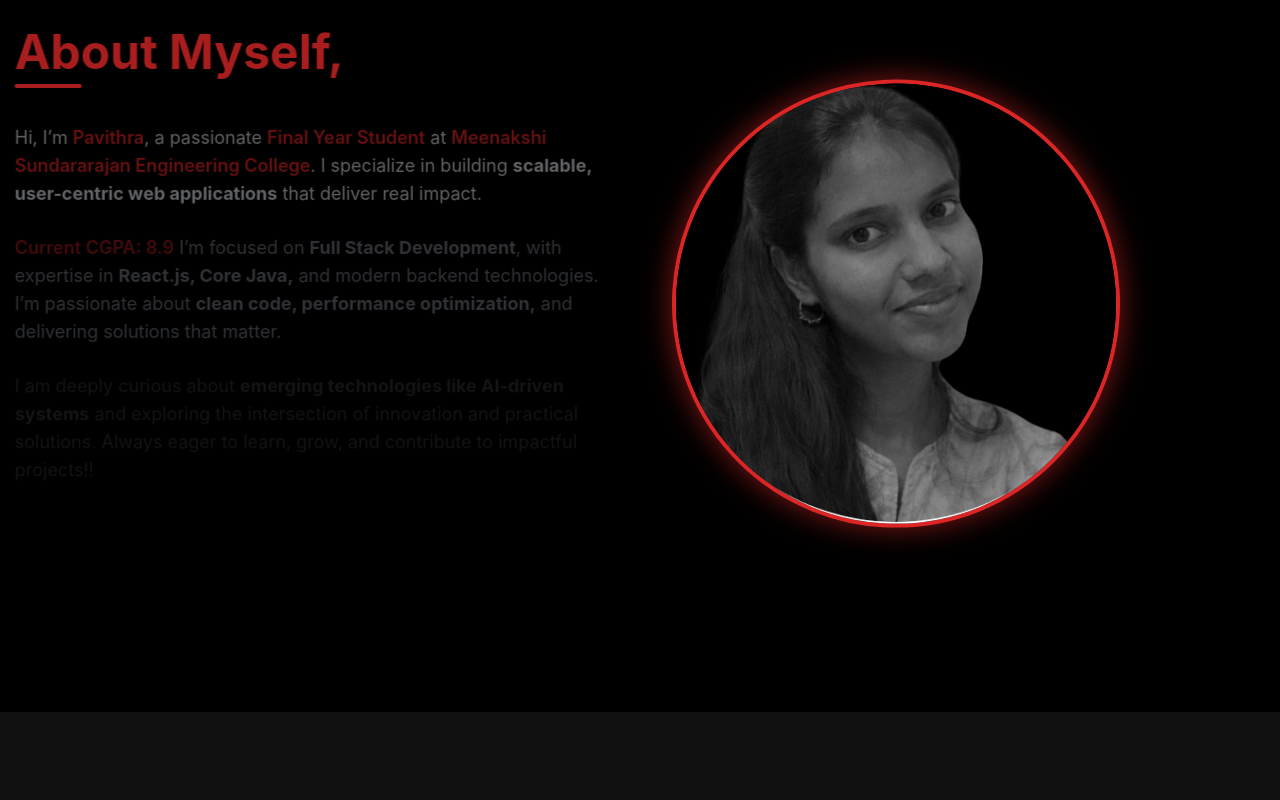
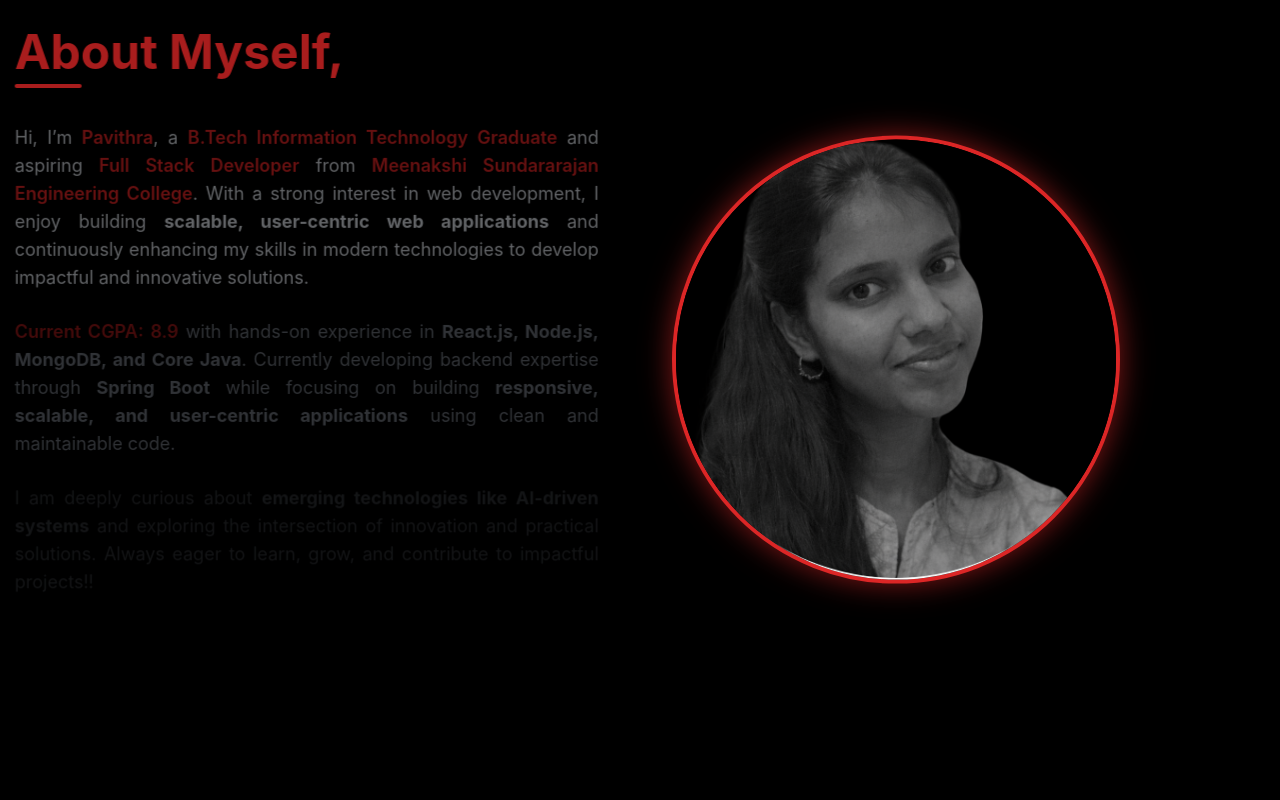
Before and after one commit to G-Pavithra8/my-portfolio, a React (Create React App) app: page / in a window 1280 px wide. Shown: the part 900-1700 px from the top of the page. Built offline with nearby package versions, Linux system fonts and the light colour scheme.

Commit message:
Updated portfolio content and skills

```diff
--- a/src/components/About.jsx
+++ b/src/components/About.jsx
@@ -52,24 +52,23 @@ export default function About() {
               initial={{ opacity: 0, y: 10 }}
               whileInView={{ opacity: 1, y: 0 }}
               transition={{ duration: 0.6, delay: 0.2 }}
+              style={{ textAlign: "justify" }}
             >
-              Hi, I’m <span className="text-red-600 font-semibold">Pavithra</span>, a passionate <span className="text-red-600 font-semibold">Final Year Student</span> at <span className="text-red-600 font-semibold">Meenakshi Sundararajan Engineering College</span>. I specialize in building <strong>scalable, user-centric web applications</strong> that deliver real impact.
-            </motion.p>
-
+            Hi, I’m <span className="text-red-600 font-semibold">Pavithra</span>, a <span className="text-red-600 font-semibold">B.Tech Information Technology Graduate</span> and aspiring <span className="text-red-600 font-semibold">Full Stack Developer</span> from <span className="text-red-600 font-semibold">Meenakshi Sundararajan Engineering College</span>. With a strong interest in web development, I enjoy building <strong>scalable, user-centric web applications</strong> and continuously enhancing my skills in modern technologies to develop impactful and innovative solutions. </motion.p>
             <motion.p
               className="text-gray-400 text-base md:text-lg leading-relaxed"
               initial={{ opacity: 0, y: 10 }}
               whileInView={{ opacity: 1, y: 0 }}
               transition={{ duration: 0.6, delay: 0.3 }}
+              style={{ textAlign: "justify" }}
             >
-              <span className="text-red-600 font-semibold">Current CGPA: 8.9</span> I’m focused on <strong>Full Stack Development</strong>, with expertise in <strong>React.js, Core Java,</strong> and modern backend technologies. I’m passionate about <strong>clean code, performance optimization,</strong> and delivering solutions that matter.
-            </motion.p>
-
-            <motion.p
+             <span className="text-red-600 font-semibold">Current CGPA: 8.9</span> with hands-on experience in <strong>React.js, Node.js, MongoDB, and Core Java</strong>. Currently developing backend expertise through <strong>Spring Boot</strong> while focusing on building <strong>responsive, scalable, and user-centric applications</strong> using clean and maintainable code. </motion.p>
+              <motion.p
               className="text-gray-400 text-base md:text-lg leading-relaxed"
               initial={{ opacity: 0, y: 10 }}
               whileInView={{ opacity: 1, y: 0 }}
               transition={{ duration: 0.6, delay: 0.4 }}
+              style={{ textAlign: "justify" }}
             >
               I am deeply curious about <strong>emerging technologies like AI-driven systems</strong> and exploring the intersection of innovation and practical solutions. Always eager to learn, grow, and contribute to impactful projects!!
             </motion.p>
@@ -79,6 +78,7 @@ export default function About() {
               initial={{ opacity: 0, y: 10 }}
               whileInView={{ opacity: 1, y: 0 }}
               transition={{ duration: 0.6, delay: 0.5 }}
+              style={{ textAlign: "justify" }}
             >
               Apart from coding, I’m also passionate about <span className="text-red-600 font-semibold">Radio Jockeying (RJ)</span> — I love connecting with people, sharing stories, and exploring the world of creative expression behind the mic!
             </motion.p>
--- a/src/components/Skills.jsx
+++ b/src/components/Skills.jsx
@@ -1,6 +1,6 @@
 import { motion } from "framer-motion";
 import { FaReact, FaHtml5, FaCss3, FaJs, FaNodeJs, FaJava, FaGitAlt } from "react-icons/fa";
-import { SiTailwindcss, SiMongodb, SiMysql, SiFlask } from "react-icons/si";
+import { SiTailwindcss, SiMongodb, SiMysql, SiFlask, SiSpringboot} from "react-icons/si";
 
 export default function Skills() {
 
@@ -18,9 +18,9 @@ export default function Skills() {
     {
       title: "Backend",
       skills: [
-        { name: "Java", icon: FaJava },
-        { name: "Flask", icon: SiFlask },
-        { name: "Node.js", icon: FaNodeJs },
+         { name: "Node.js", icon: FaNodeJs },
+          { name: "Spring Boot", icon: SiSpringboot },
+          { name: "Flask", icon: SiFlask },
 
       ],
     },
```
